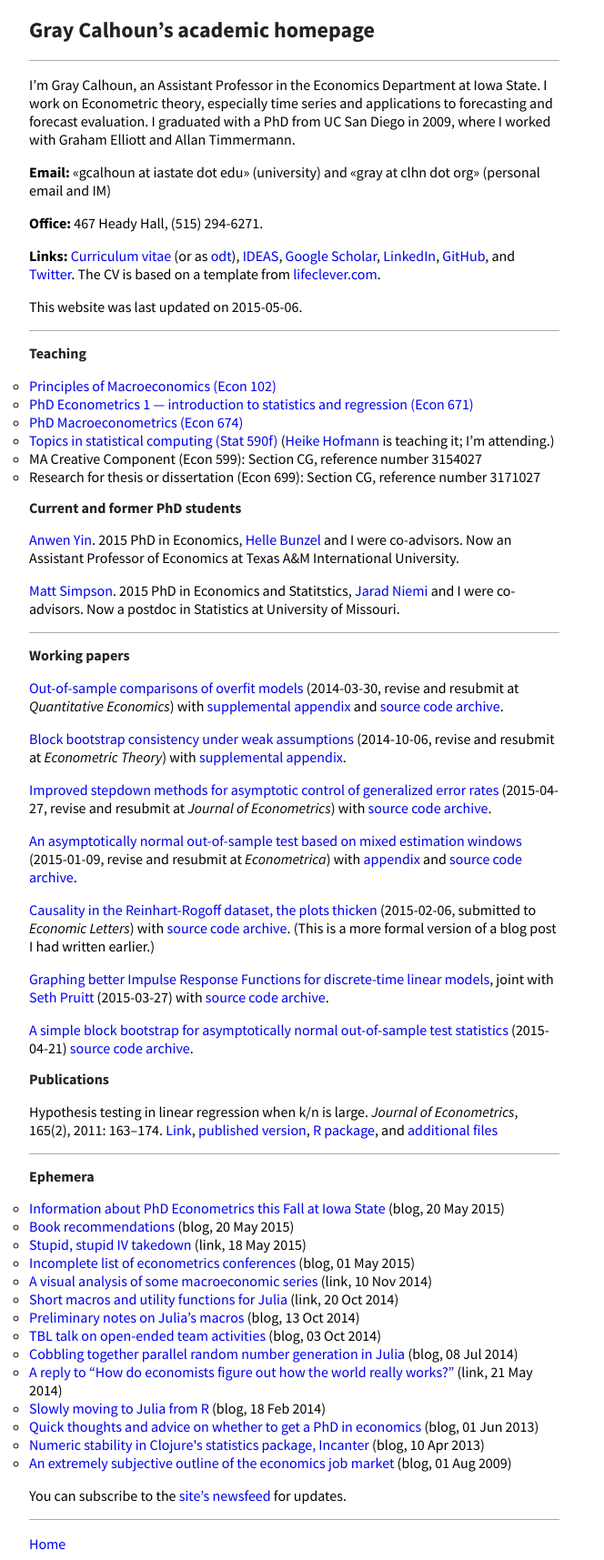
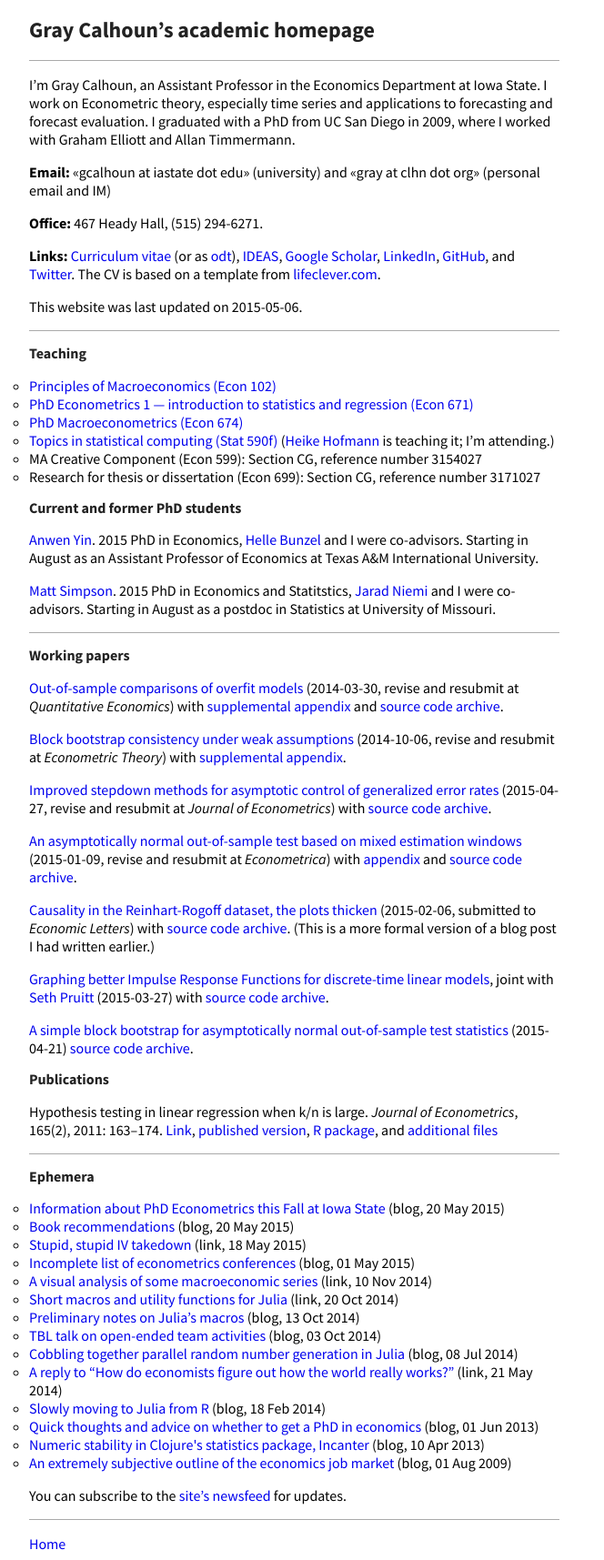
Before and after one commit to mmkuang/grayclhn.github.io, a Jekyll site: the page built from index.md, in a window 1280 px wide. Shown: the whole page at 91% size, without its empty margins (0-664 px from the left). Built offline with Jekyll 4.4.1, drawn with Linux system fonts in a browser that asks for light colours; Markdown is read by kramdown in place of the engine named in the settings.

Commit message:
Tweak start dates on Anwen and Matt's jobs

```diff
--- a/index.md
+++ b/index.md
@@ -49,14 +49,15 @@ Teaching
 Current and former PhD students
 -------------------------------
 
-[Anwen Yin](http://anwenyin.weebly.com). 2015 PhD in Economics,
-[Helle Bunzel](https://www.econ.iastate.edu/people/faculty/bunzel-helle) and
-I were co-advisors. Now an Assistant Professor of Economics at Texas
-A&M International University.
+[Anwen Yin](http://anwenyin.weebly.com). 2015 PhD in Economics, [Helle
+Bunzel](https://www.econ.iastate.edu/people/faculty/bunzel-helle) and
+I were co-advisors. Starting in August as an Assistant Professor of
+Economics at Texas A&M International University.
 
 [Matt Simpson](http://www.themattsimpson.com/). 2015 PhD in Economics
 and Statitstics, [Jarad Niemi](http://www.jarad.me/) and I were
-co-advisors. Now a postdoc in Statistics at University of Missouri.
+co-advisors. Starting in August as a postdoc in Statistics at
+University of Missouri.
 
 <hr />
 
```
